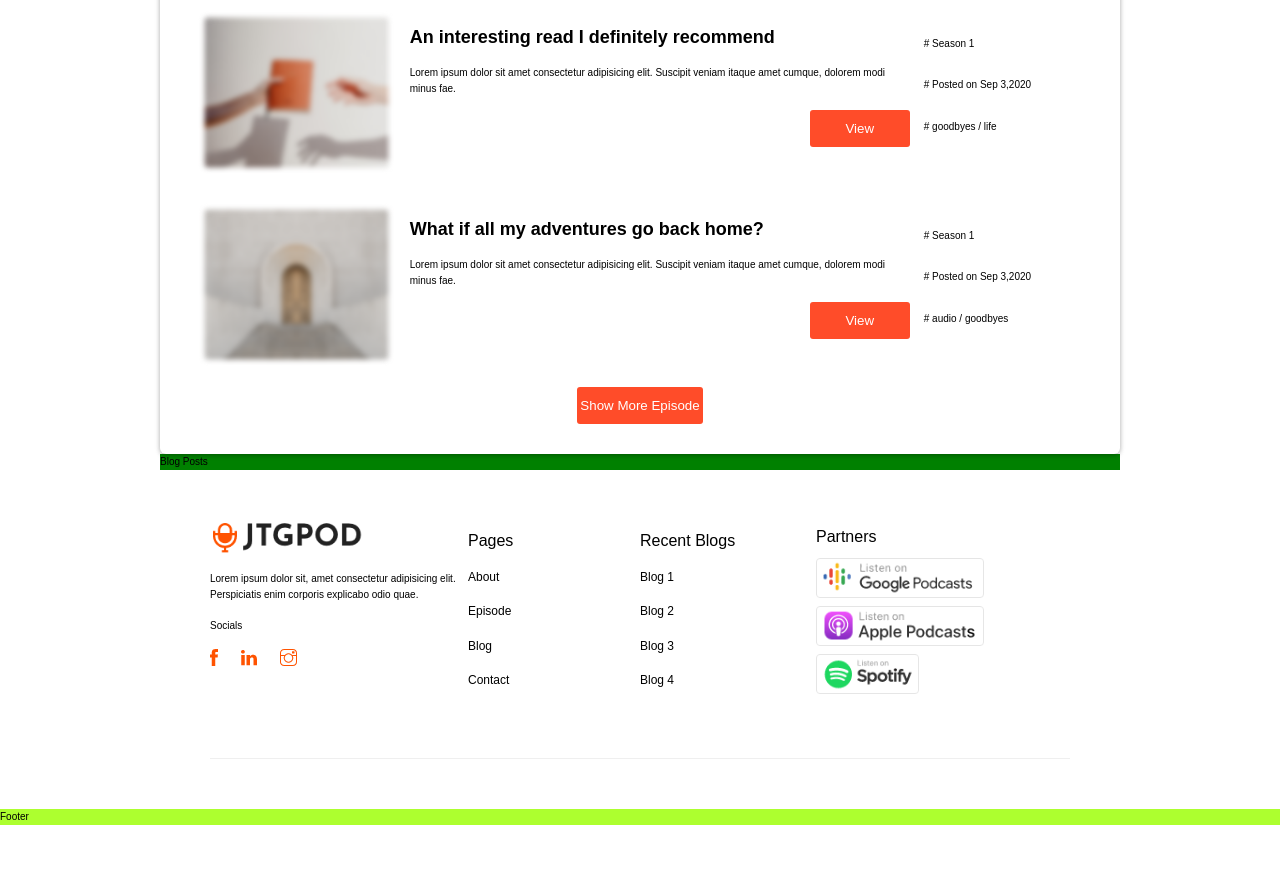
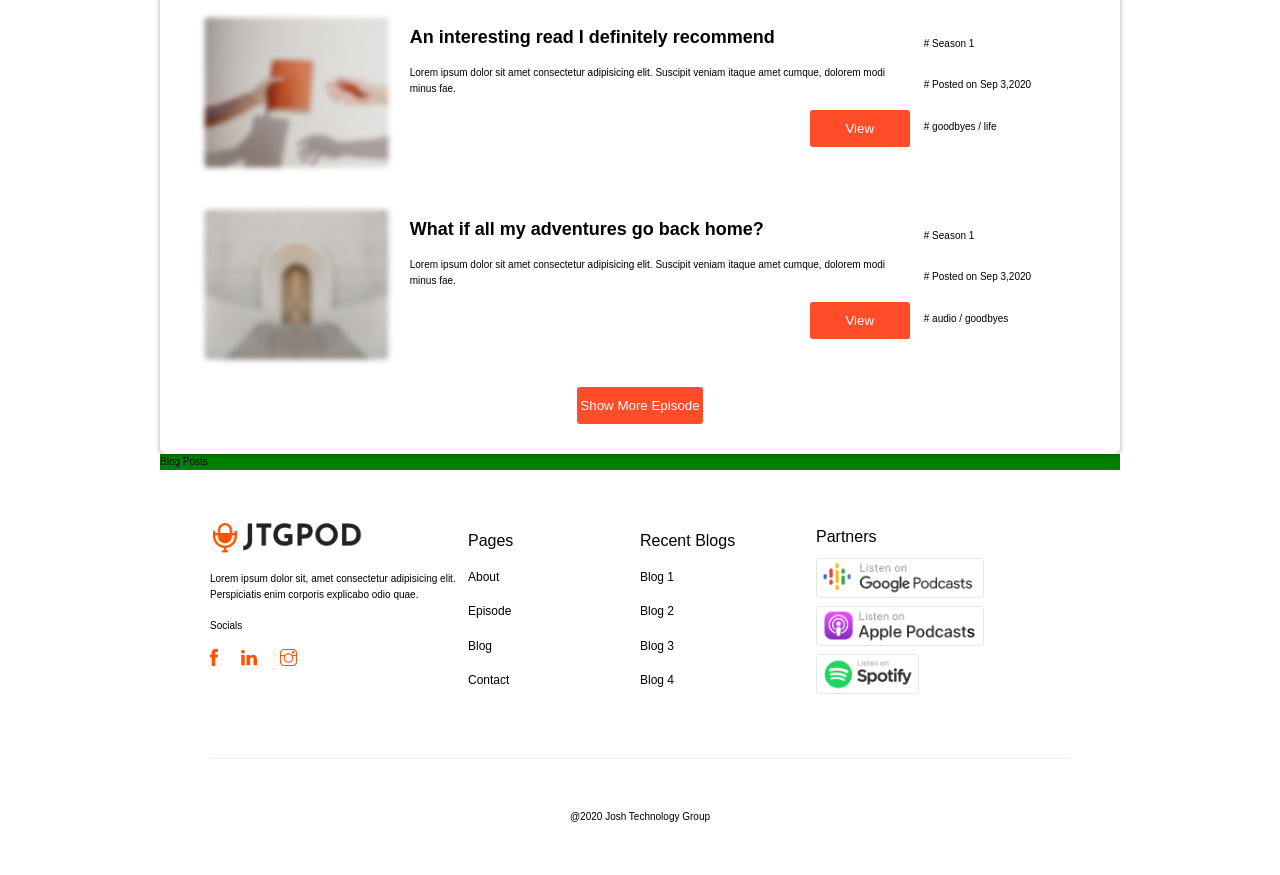
Before and after one commit to himankgoel1/ind21-hg-ui, a plain HTML site: page index.html in a window 1280 px wide. Shown: the part 449-1324 px from the top of the page. Before the commit the page ends 1274 px from the top, so only its background shows below. Drawn offline with Linux system fonts and the light colour scheme.

Commit message:
Completed footer

```diff
--- a/index.html
+++ b/index.html
@@ -128,7 +128,7 @@
         </div>
     </section>
     <footer class="footer">
-        Footer
+        @2020 Josh Technology Group
     </footer>
 </body>
 </html>
--- a/sass/_footer.scss
+++ b/sass/_footer.scss
@@ -1,4 +1,6 @@
 .footer{
-    background-color: greenyellow;
     grid-column: 1/-1;
+    padding: 5rem;
+    display: flex;
+    justify-content: center;
 }
--- a/sass/_information.scss
+++ b/sass/_information.scss
@@ -2,8 +2,9 @@
     grid-column: 2 /-2;
     display: flex;
     margin: 5rem;
+    margin-bottom: 0;
     padding-bottom: 6rem;
-    border-bottom: $color-grey solid 1px;
+    border-bottom: $color-grey solid 1.3px;
     &__contact{
         & > *{
             margin-bottom: 1.5rem;
```
Also changed, not shown: css/styles.css, 1 other file.
